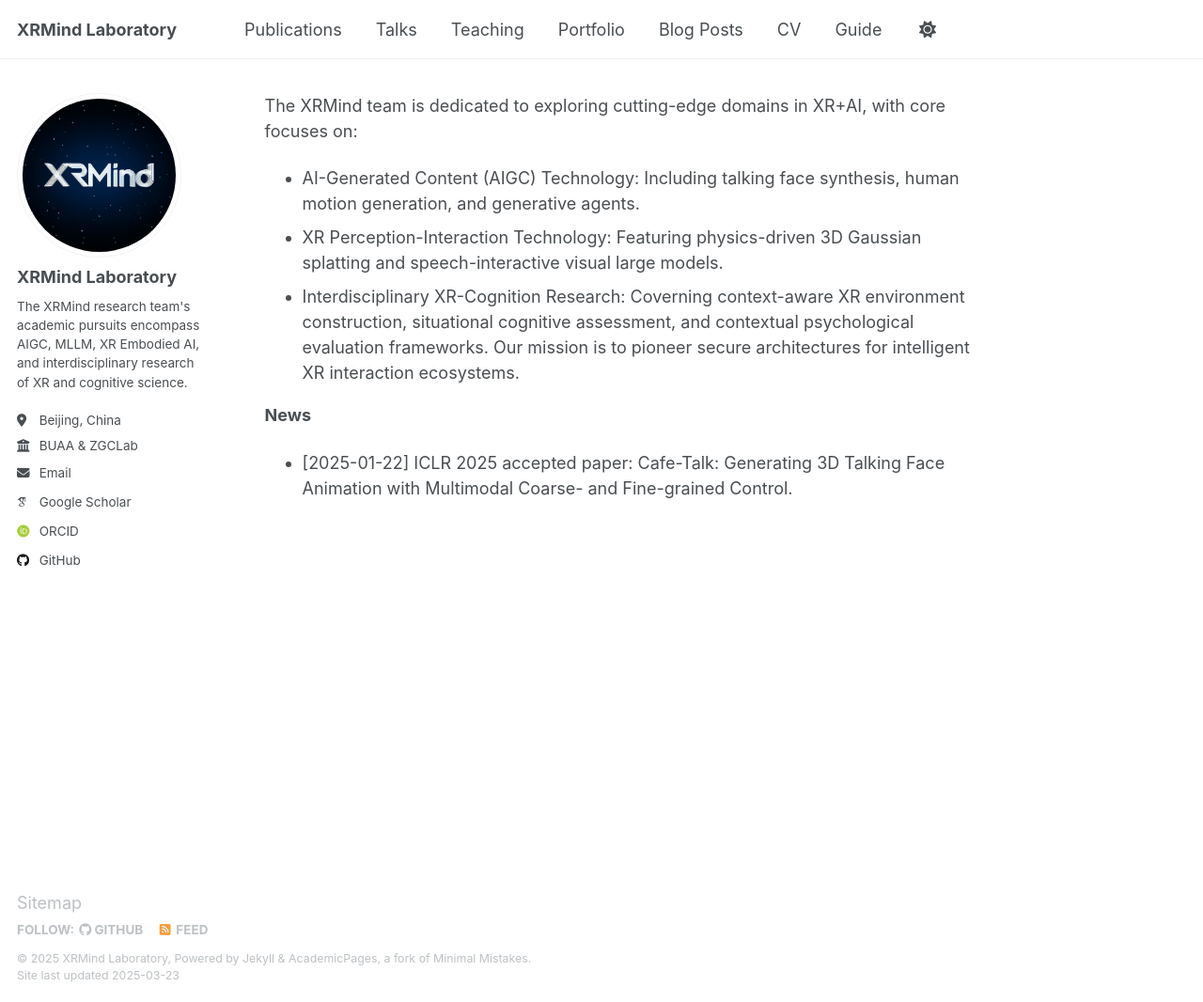
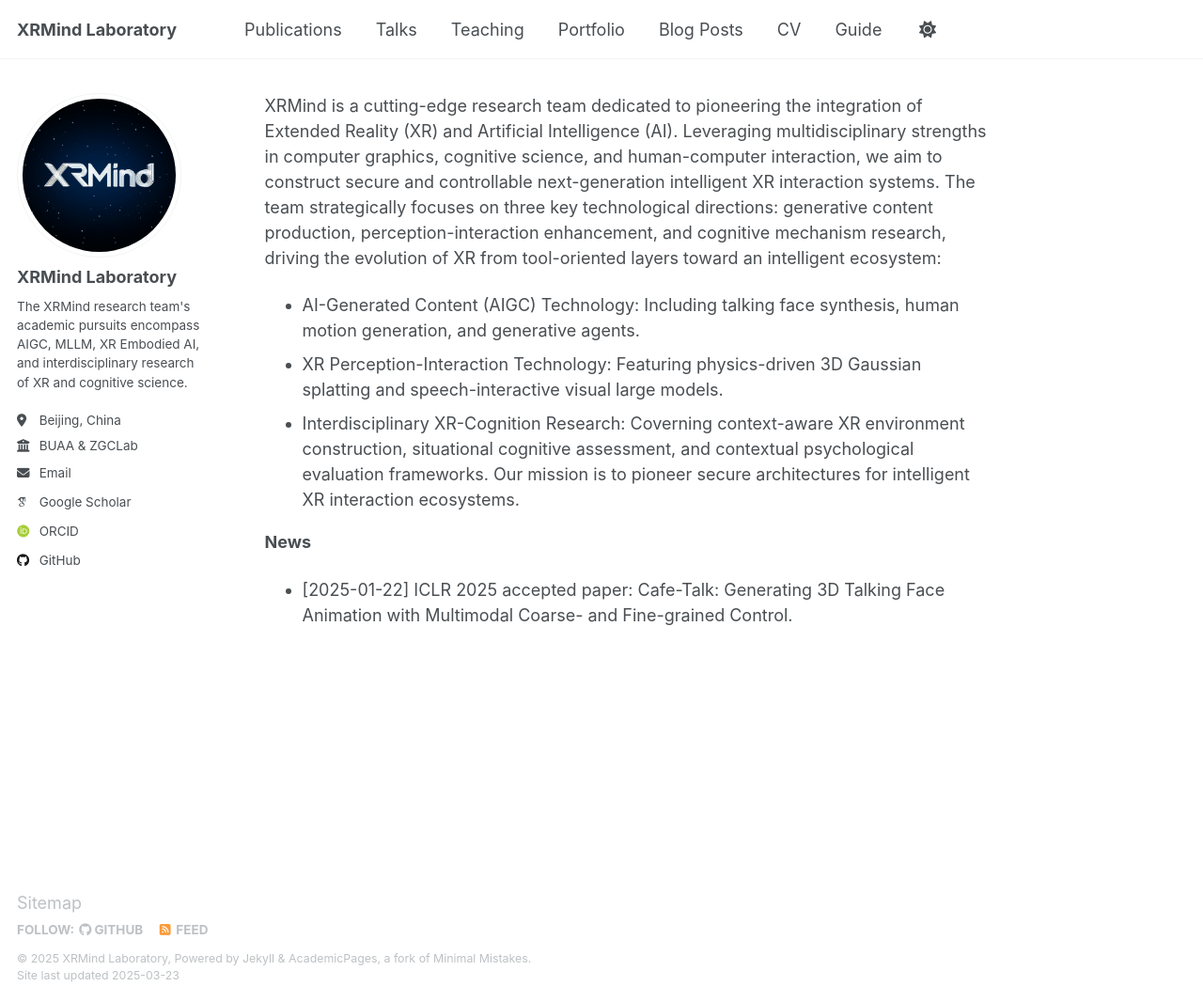
Before and after one commit to XRMind-Lab/xrmind-lab.github.io, a Jekyll site: the page built from _pages/about.md, in a window 1280 px wide and 1066 px high. Shown: the whole window at 94% size. Built offline with Jekyll 4.4.1, drawn with Linux system fonts in a browser that asks for light colours; some web fonts are replaced.

Commit message:
home page intro

```diff
--- a/_pages/about.md
+++ b/_pages/about.md
@@ -7,7 +7,7 @@ redirect_from:
   - /about.html
 ---
 
-The XRMind team is dedicated to exploring cutting-edge domains in XR+AI, with core focuses on:
+XRMind is a cutting-edge research team dedicated to pioneering the integration of Extended Reality (XR) and Artificial Intelligence (AI). Leveraging multidisciplinary strengths in computer graphics, cognitive science, and human-computer interaction, we aim to construct secure and controllable next-generation intelligent XR interaction systems. The team strategically focuses on three key technological directions: generative content production, perception-interaction enhancement, and cognitive mechanism research, driving the evolution of XR from tool-oriented layers toward an intelligent ecosystem:
 
 - AI-Generated Content (AIGC) Technology: Including talking face synthesis, human motion generation, and generative agents.
 - XR Perception-Interaction Technology: Featuring physics-driven 3D Gaussian splatting and speech-interactive visual large models.
```
